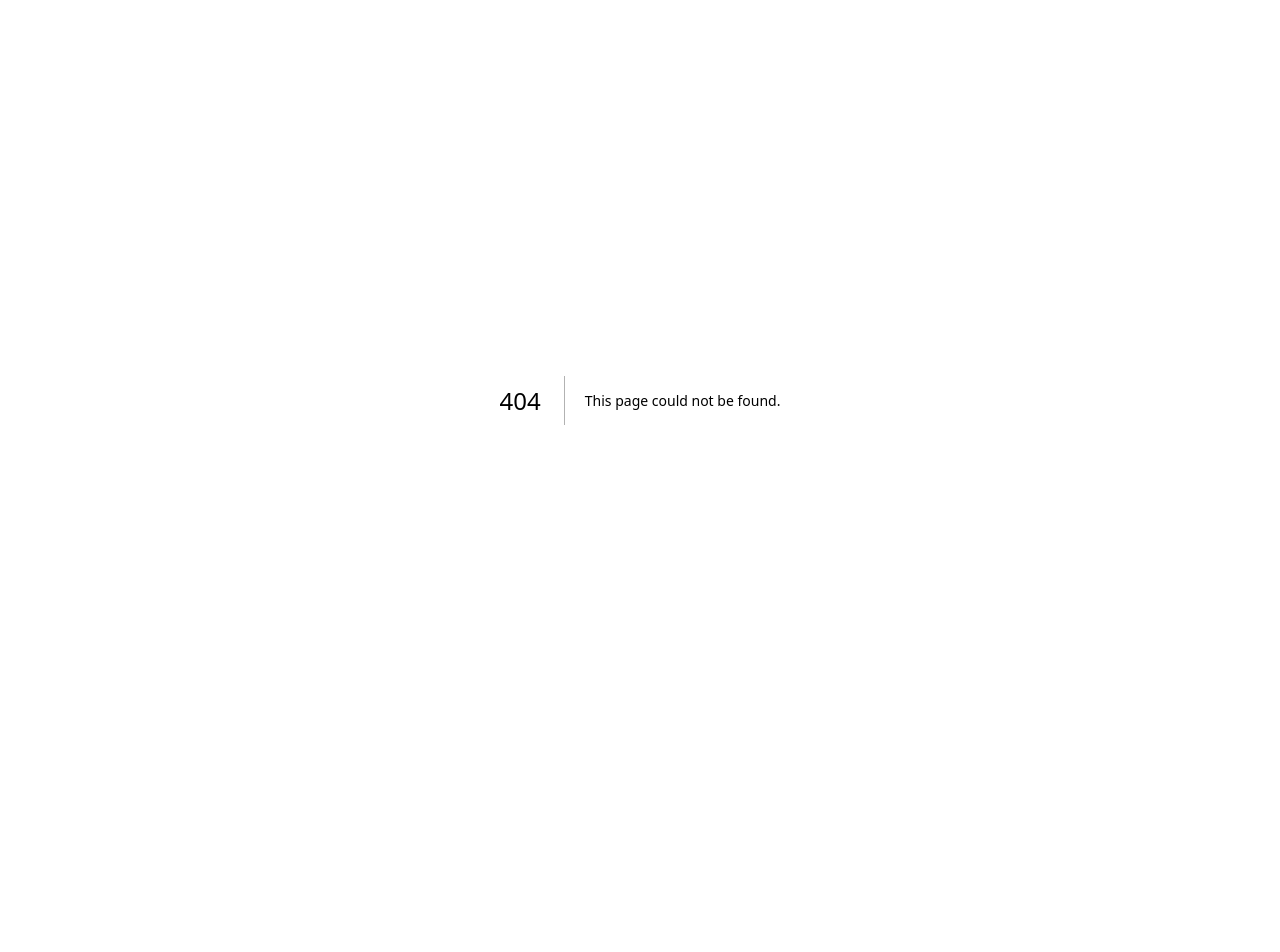
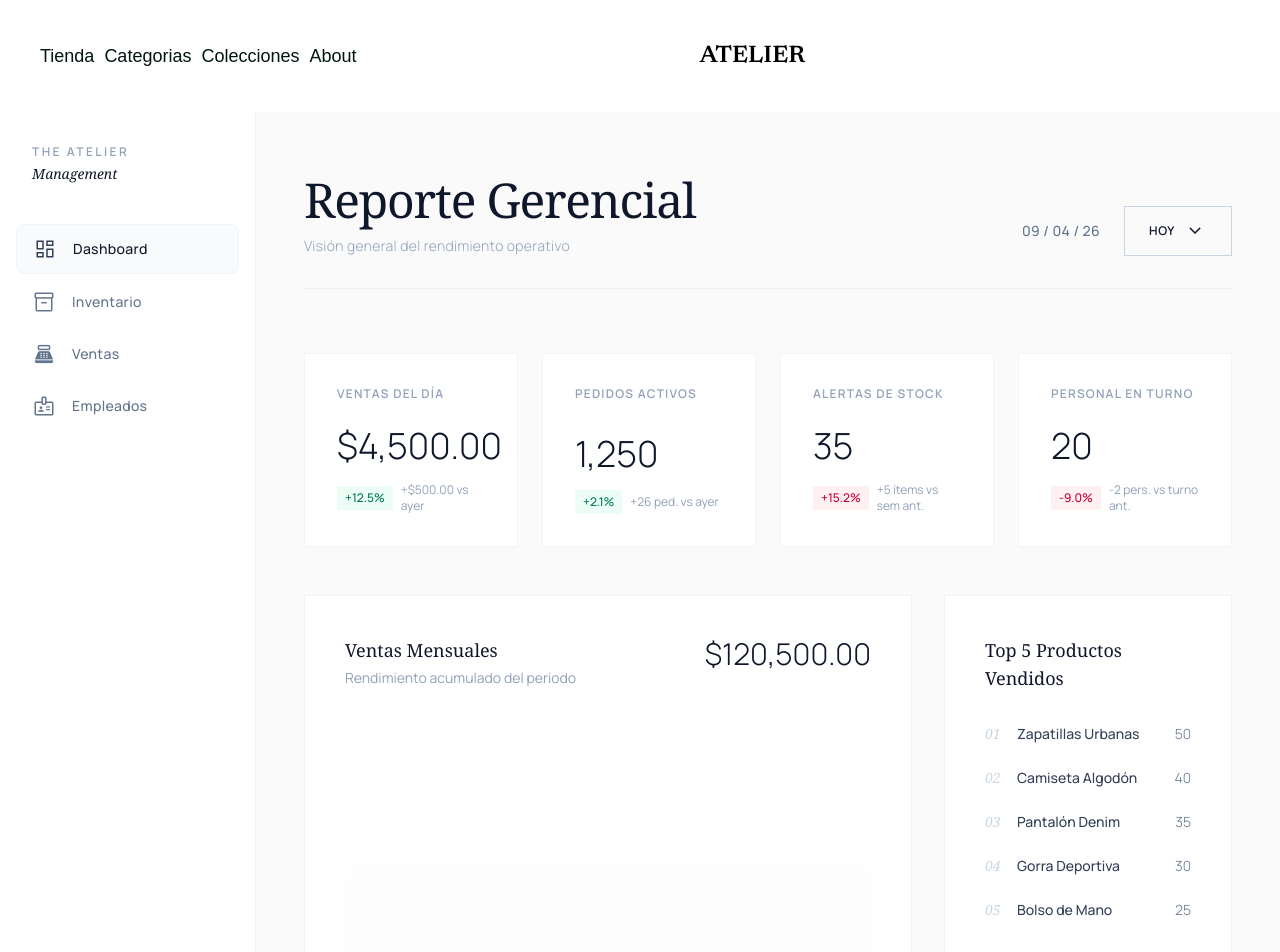
Before and after one commit to Gaeh-LPZ/DSOO, a Next.js app in the folder Aplicacion/: page /reporteGerencial in a window 1280 px wide. Before the commit this address had no page. Shown: the top 952 px of the page. Before the commit the page ends 800 px from the top, so only its background shows below. Built offline with nearby package versions, Linux system fonts and the light colour scheme.

Commit message:
panel gerencial y header global

```diff
--- a/Aplicacion/app/layout.tsx
+++ b/Aplicacion/app/layout.tsx
@@ -27,6 +27,7 @@ export default function RootLayout({
         />
       </head>
       <body className="min-h-full flex flex-col font-body">
+        <Header />
         {children}
       </body>
     </html>
--- a/Aplicacion/app/page.tsx
+++ b/Aplicacion/app/page.tsx
@@ -22,7 +22,7 @@ export default function Page() {
 
   return (
     <>
-      <Header />
+
       <main>
         <div className="relative h-screen flex items-center justify-center overflow-hidden bg-black">
           {images.map((src, index) => {
--- /dev/null
+++ b/Aplicacion/app/reporteGerencial/page.tsx
@@ -0,0 +1,203 @@
+import Link from "next/link";
+
+export default function ReporteGerencialPage() {
+  // Datos estáticos ajustados
+  const kpis = {
+    ventasDelDia: {
+      titulo: "Ventas del Día",
+      valor: "$4,500.00",
+      cambio: "+12.5%",
+      abs: "+$500.00",
+      comparacion: "vs ayer",
+      isPositive: true,
+    },
+    pedidosActivos: {
+      titulo: "Pedidos Activos",
+      valor: "1,250",
+      cambio: "+2.1%",
+      abs: "+26 ped.",
+      comparacion: "vs ayer",
+      isPositive: true,
+    },
+    alertasDeStock: {
+      titulo: "Alertas de Stock",
+      valor: "35",
+      cambio: "+15.2%",
+      abs: "+5 ítems",
+      comparacion: "vs sem ant.",
+      isPositive: false,
+    },
+    personalEnTurno: {
+      titulo: "Personal en Turno",
+      valor: "20",
+      cambio: "-9.0%",
+      abs: "-2 pers.",
+      comparacion: "vs turno ant.",
+      isPositive: false,
+    },
+  };
+
+  const topProductos = [
+    { name: "Zapatillas Urbanas", units: 50 },
+    { name: "Camiseta Algodón", units: 40 },
+    { name: "Pantalón Denim", units: 35 },
+    { name: "Gorra Deportiva", units: 30 },
+    { name: "Bolso de Mano", units: 25 },
+  ];
+
+  return (
+    // Contenedor principal que ocupa toda la pantalla y distribuye en flexbox (Sidebar + Contenido)
+    <div className="flex min-h-screen bg-[#FAFAFA] font-body">
+
+      {/* --- COLUMNA IZQUIERDA: SIDEBAR --- */}
+      <aside className="w-64 bg-white border-r border-slate-200/60 flex-shrink-0 flex flex-col hidden md:flex">
+        {/* Logo / Título del Sidebar */}
+        <div className="p-8 pb-4">
+          <p className="text-xs font-semibold tracking-[0.2em] text-slate-400 uppercase">The Atelier</p>
+          <p className="text-sm font-serif italic text-slate-900 mt-1">Management</p>
+        </div>
+
+        {/* Navegación */}
+        <nav className="flex-1 px-4 space-y-1 mt-6">
+
+          {/* Opción Activa: Dashboard */}
+          <button className="w-full flex items-center gap-4 px-4 py-3 bg-slate-50 text-slate-900 rounded-lg border border-slate-100 transition-all">
+            <span className="material-symbols-outlined text-xl text-slate-700">dashboard</span>
+            <span className="text-sm font-medium tracking-wide">Dashboard</span>
+          </button>
+
+          {/* Opción: Inventario */}
+          <button className="w-full flex items-center gap-4 px-4 py-3 text-slate-500 hover:text-slate-900 hover:bg-slate-50 rounded-lg transition-colors">
+            <span className="material-symbols-outlined text-xl">inventory_2</span>
+            <span className="text-sm font-medium tracking-wide">Inventario</span>
+          </button>
+
+          {/* Opción: Ventas */}
+          <button className="w-full flex items-center gap-4 px-4 py-3 text-slate-500 hover:text-slate-900 hover:bg-slate-50 rounded-lg transition-colors">
+            <span className="material-symbols-outlined text-xl">point_of_sale</span>
+            <span className="text-sm font-medium tracking-wide">Ventas</span>
+          </button>
+
+          {/* Opción: Empleados */}
+          <button className="w-full flex items-center gap-4 px-4 py-3 text-slate-500 hover:text-slate-900 hover:bg-slate-50 rounded-lg transition-colors">
+            <span className="material-symbols-outlined text-xl">badge</span>
+            <span className="text-sm font-medium tracking-wide">Empleados</span>
+          </button>
+
+        </nav>
+
+        {/* Sección inferior del Sidebar (Configuración / Logout) */}
+        <div className="p-4 border-t border-slate-100">
+           <button className="w-full flex items-center gap-4 px-4 py-3 text-slate-400 hover:text-slate-900 hover:bg-slate-50 rounded-lg transition-colors">
+            <span className="material-symbols-outlined text-xl">settings</span>
+            <span className="text-sm font-medium tracking-wide">Configuración</span>
+          </button>
+        </div>
+      </aside>
+
+
+      {/* --- COLUMNA DERECHA: CONTENIDO PRINCIPAL --- */}
+      {/* El flex-1 asegura que tome el resto del espacio y overflow-y-auto permite scrollear solo el reporte */}
+      <main className="flex-1 overflow-y-auto px-6 lg:px-12 py-12">
+        <div className="max-w-6xl mx-auto">
+
+          {/* Encabezado Editorial */}
+          <div className="flex flex-col xl:flex-row justify-between items-start xl:items-end mb-16 pb-8 border-b border-slate-200/60 pt-4">
+            <div>
+              <h1 className="text-4xl md:text-5xl font-serif text-slate-900 tracking-tight">Reporte Gerencial</h1>
+              <p className="text-slate-400 text-sm mt-3 font-light tracking-wide">Visión general del rendimiento operativo</p>
+            </div>
+
+            <div className="mt-8 xl:mt-0 flex items-center gap-6">
+              <div className="text-sm text-slate-500 font-medium tracking-wide">
+                09 / 04 / 26
+              </div>
+              <button className="flex items-center gap-2 text-xs font-semibold tracking-wider uppercase text-slate-900 border border-slate-300 px-6 py-3 hover:bg-slate-900 hover:text-white transition-all duration-300">
+                <span>Hoy</span>
+                <span className="material-symbols-outlined text-sm">expand_more</span>
+              </button>
+            </div>
+          </div>
+
+          {/* Cuadrícula de KPIs */}
+          <div className="grid grid-cols-1 lg:grid-cols-2 xl:grid-cols-4 gap-6 mb-12">
+            {Object.entries(kpis).map(([key, kpi]) => (
+              <div key={key} className="bg-white p-8 border border-slate-100 hover:border-slate-200 transition-colors duration-300 flex flex-col justify-between">
+                <h3 className="text-xs font-semibold text-slate-400 uppercase tracking-widest mb-6">{kpi.titulo}</h3>
+
+                <div>
+                  <p className="text-4xl font-light text-slate-900 mb-4">{kpi.valor}</p>
+                  <div className="flex items-center gap-2">
+                    <span className={`text-xs font-medium px-2 py-1 ${kpi.isPositive ? 'bg-emerald-50 text-emerald-700' : 'bg-rose-50 text-rose-700'}`}>
+                      {kpi.cambio}
+                    </span>
+                    <span className="text-xs text-slate-400">
+                      {kpi.abs} {kpi.comparacion}
+                    </span>
+                  </div>
+                </div>
+              </div>
+            ))}
+          </div>
+
+          {/* Sección Detallada (Asimétrica) */}
+          <div className="grid grid-cols-1 xl:grid-cols-3 gap-8 pb-10">
+
+            {/* Panel Izquierdo: Ventas Mensuales */}
+            <div className="bg-white p-10 border border-slate-100 xl:col-span-2 flex flex-col">
+              <div className="flex justify-between items-start mb-12">
+                <div>
+                  <h2 className="text-lg font-serif text-slate-900 mb-1">Ventas Mensuales</h2>
+                  <p className="text-sm text-slate-400">Rendimiento acumulado del periodo</p>
+                </div>
+                <div className="text-right">
+                  <p className="text-3xl font-light text-slate-900">$120,500.00</p>
+                </div>
+              </div>
+
+              <div className="flex-1 flex flex-col justify-end min-h-[250px] relative mt-4">
+                <div className="absolute inset-0 bg-gradient-to-t from-slate-50/50 to-transparent border-b border-slate-100"></div>
+                <p className="text-center text-slate-300 text-sm font-medium uppercase tracking-widest relative z-10 mb-10">
+                  [ Visualización de Datos ]
+                </p>
+              </div>
+            </div>
+
+            {/* Panel Derecho: Top Productos */}
+            <div className="bg-white p-10 border border-slate-100">
+              <h2 className="text-lg font-serif text-slate-900 mb-8">Top 5 Productos Vendidos</h2>
+
+              <div className="space-y-6">
+                {topProductos.map((product, index) => (
+                  <div key={index} className="flex justify-between items-center group">
+                    <div className="flex items-center gap-4">
+                      <span className="text-sm font-serif italic text-slate-300 w-4">
+                        0{index + 1}
+                      </span>
+                      <span className="text-sm font-medium text-slate-700 group-hover:text-slate-900 transition-colors">
+                        {product.name}
+                      </span>
+                    </div>
+                    <span className="text-sm text-slate-500 font-light">
+                      {product.units}
+                    </span>
+                  </div>
+                ))}
+              </div>
+
+              <div className="mt-10 pt-6 border-t border-slate-100">
+                 <button className="text-xs font-semibold tracking-wider uppercase text-slate-500 hover:text-slate-900 transition-colors w-full text-left flex items-center gap-2">
+                   Ver inventario completo
+                   <span className="material-symbols-outlined text-sm">arrow_forward</span>
+                 </button>
+              </div>
+            </div>
+
+          </div>
+
+        </div>
+      </main>
+
+    </div>
+  );
+}
--- a/Aplicacion/app/ui/header.tsx
+++ b/Aplicacion/app/ui/header.tsx
@@ -4,6 +4,7 @@ import { newsreader } from "./fonts";
 import Link from "next/link";
 import clsx from "clsx";
 import { usePathname } from "next/navigation";
+import path from "path";
 
 export default function Header() {
     const routes = [
@@ -15,8 +16,9 @@ export default function Header() {
 
     const pathname = usePathname();
 
+
     return (
-        <header className="bg-surface/80 text-black flex flex-row items-center justify-between md:p-10">
+        <header className="bg-zinc-160 text-black flex flex-row items-center justify-between md:p-10">
             <nav className="flex flex-row gap-2.5 text-lg">
                 {routes.map(route => (
                     <Link key={route.name} href={route.href} className={clsx(
```
